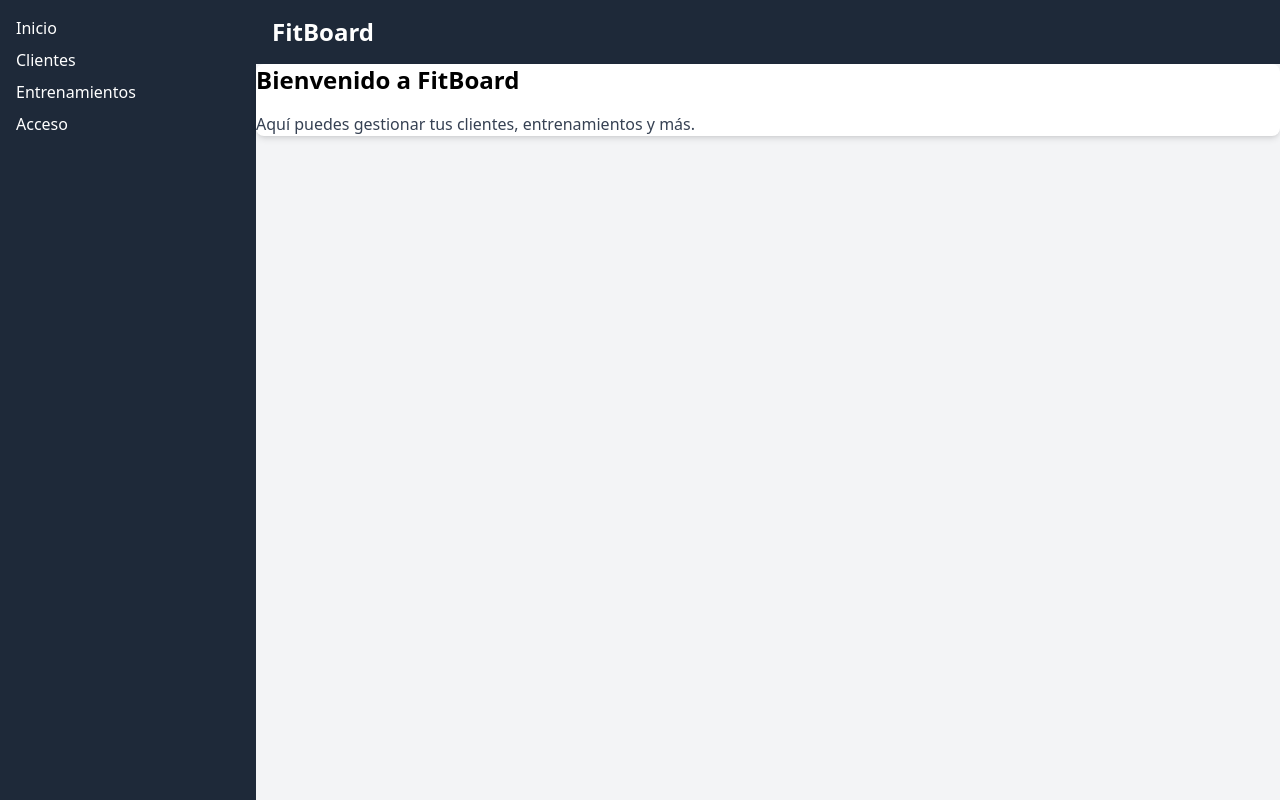
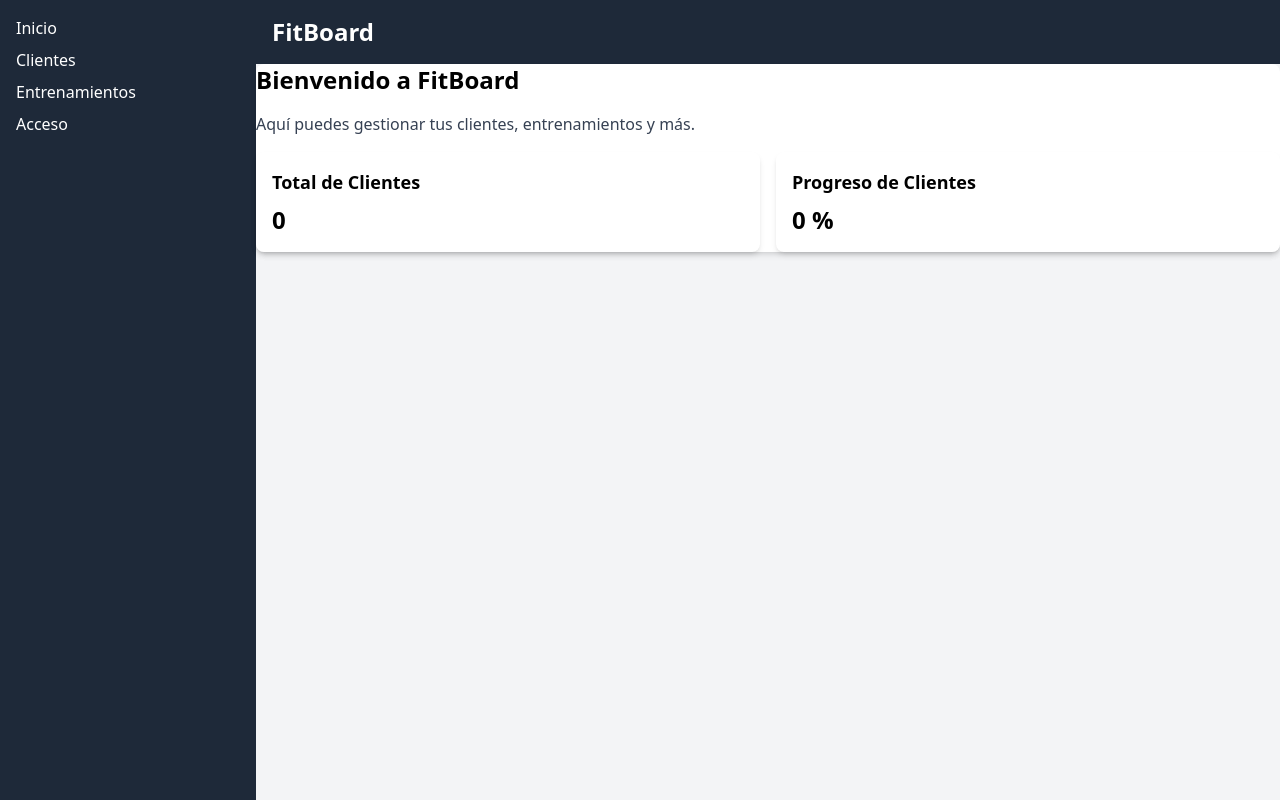
Before and after one commit to agustinsosa79/FitBoard, a React (Vite) app: page / in a window 1280 px wide. Built offline with nearby package versions, Linux system fonts and the light colour scheme.

Commit message:
Genero la estructura del inicio, generando las cards que se van a mostrzr en el

```diff
--- a/components/ClientForm.tsx
+++ b/components/Clientes/ClientForm.tsx
@@ -1,5 +1,5 @@
 import React from "react";
-import { ClienteFormProps } from "../Types/ClienteFormProps";
+import { ClienteFormProps } from "../../Types/ClienteFormProps";
 
 export function ClientForm({
   form,
--- a/components/ClienteItem.tsx
+++ b/components/Clientes/ClienteItem.tsx
@@ -1,4 +1,4 @@
-import { Clientes } from "../Types/cliente";
+import type { Clientes } from "../../Types/cliente";
 
 
 interface Props {
@@ -10,8 +10,8 @@ interface Props {
 export const ClienteItem: React.FC<Props> = ({cliente, onDelete, onView}) => {
     return (
         <li className="cliente-item flex items-center justify-between p-4 bg-white rounded-lg shadow mb-2">
-            <span className="font-semibold text-lg">{cliente.nombre}</span>
-            <span className="ml-3 text-sm text-blue-600 bg-blue-50 px-2 py-1 rounded text-start">{cliente.fechaDeInicio}</span>
+            <span  className=" ml-0.5 mr-20 p-0 font-semibold text-lg">{cliente.nombre}</span>
+            <span className="ml-1 text-sm text-blue-600 bg-blue-50 px-2 py-1 rounded text-start">{cliente.fechaDeInicio}</span>
             <div className="flex gap-2">
             <button
                 className="px-3 py-1 bg-red-500 text-white rounded hover:bg-red-600 transition"
--- a/components/ClienteModal.tsx
+++ b/components/Clientes/ClienteModal.tsx
@@ -1,4 +1,4 @@
-import { Clientes } from "../Types/cliente";
+import type { Clientes } from "../../Types/cliente";
 import { useState } from "react";
 
 interface Props {
--- a/components/ListaClientes.tsx
+++ b/components/Clientes/ListaClientes.tsx
@@ -1,5 +1,5 @@
 
-import { Clientes } from "../Types/cliente"
+import type { Clientes } from "../../Types/cliente"
 import { ClienteItem } from "./ClienteItem";
 import { useState } from "react";
 
@@ -11,7 +11,6 @@ interface Props {
 
 export const ListaClientes: React.FC<Props> = ({cliente, onDelete, onView }) => {
     const [order, setOrder] = useState<'asc' | 'desc'>('asc');
-
     const ClientesOrdenados = [...cliente].sort((a, b) => {
         const fechaA =  new Date(a.fechaDeInicio);
         const fechaB = new Date(b.fechaDeInicio);
--- /dev/null
+++ b/components/Inicio/Cards/ClientesTotales.tsx
@@ -0,0 +1,10 @@
+import type { Clientes } from "../../../Types/cliente";
+
+export function ClientesTotales({ clientes }: { clientes: Clientes[] }) {
+    return (
+        <div className="p-4 bg-white rounded-lg shadow-md">
+            <h3 className="text-lg font-semibold mb-2">Total de Clientes</h3>
+            <p className="text-2xl font-bold">{clientes.length}</p>
+        </div>
+    );
+}
--- /dev/null
+++ b/components/Inicio/Cards/ProgresoClientes.tsx
@@ -0,0 +1,11 @@
+import type { Clientes } from "../../../Types/cliente";
+
+export function ProgresoClientes({ clientes }: { clientes: Clientes[] }) {
+
+    return (
+        <div className="p-4 bg-white rounded-lg shadow-md">
+            <h3 className="text-lg font-semibold mb-2">Progreso de Clientes</h3>
+            <p className="text-2xl font-bold">{clientes.length} %</p>
+        </div>
+    );
+}
--- /dev/null
+++ b/components/Inicio/DashboardCards.tsx
@@ -0,0 +1,23 @@
+import { useLocalStorageClientes } from "../../hooks/useLocalStorageClientes";
+import { ClientesTotales } from "./Cards/ClientesTotales";
+import { ProgresoClientes } from "./Cards/ProgresoClientes";
+
+
+export default function DashboardCards() {
+
+    const [clientes] = useLocalStorageClientes("clientes", []);
+    return (
+        <div className="p-0 bg-white rounded-lg shadow-md">
+            <h2 className="text-2xl font-bold mb-4">Bienvenido a FitBoard</h2>
+            <p className="text-gray-700">
+                Aquí puedes gestionar tus clientes, entrenamientos y más.
+            </p>
+            <div className="grid grid-cols-1 md:grid-cols-2 gap-4 mt-4">
+                <ClientesTotales clientes={clientes} />
+                <ProgresoClientes clientes={clientes} />
+
+
+            </div>
+        </div>
+    );
+}
--- a/hooks/useLocalStorageClientes.ts
+++ b/hooks/useLocalStorageClientes.ts
@@ -1,5 +1,5 @@
 import { useEffect, useState } from "react";
-import { Clientes } from "../Types/cliente";
+import type { Clientes } from "../Types/cliente";
 
 
 export function useLocalStorageClientes(key: string, valorInicial:Clientes[]) {
--- a/pages/Inicio.tsx
+++ b/pages/Inicio.tsx
@@ -1,11 +1,6 @@
-
+import  DashboardCards  from "../components/Inicio/DashboardCards";
 export default function Inicio() {
     return (
-        <div className="p-0 bg-white rounded-lg shadow-md">
-            <h2 className="text-2xl font-bold mb-4">Bienvenido a FitBoard</h2>
-            <p className="text-gray-700">
-                Aquí puedes gestionar tus clientes, entrenamientos y más.
-            </p>
-        </div>
+            <DashboardCards />
     );
 }
```
Also changed, not shown: pages/Clientes.tsx (+4 -4 lines).
